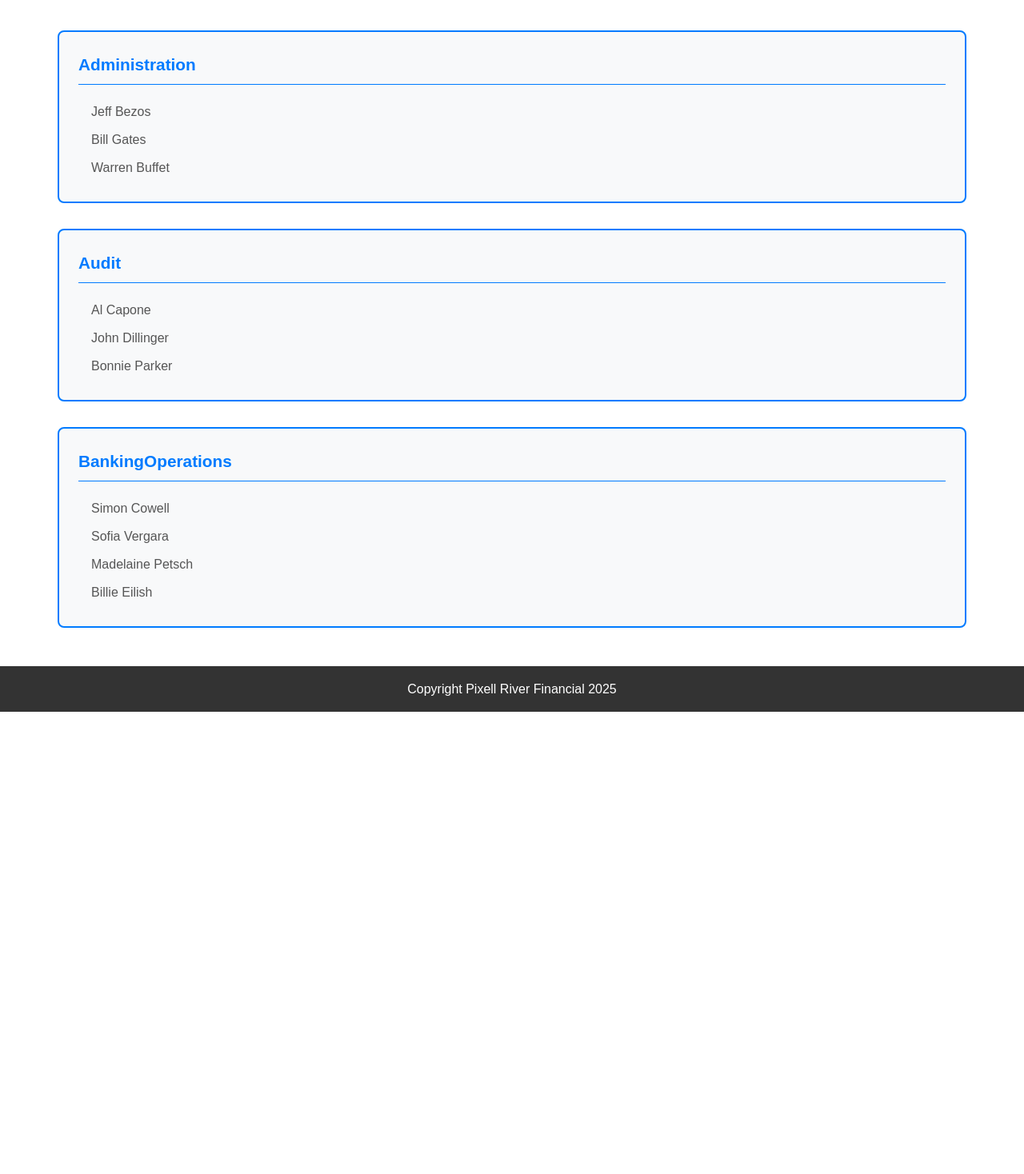
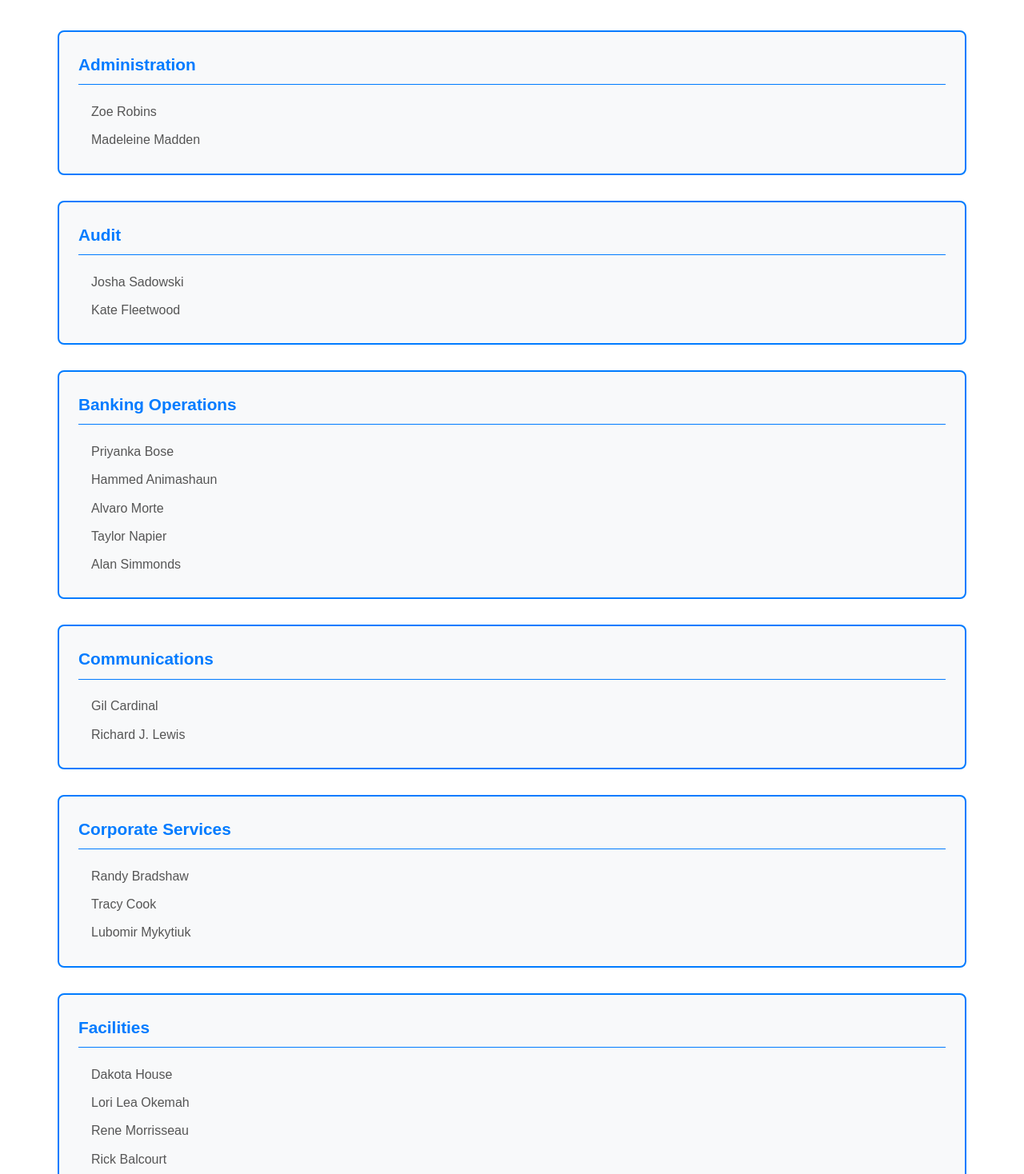
Before and after one commit to marionqueen/full-stack_html-lab1, a React (Vite) app in the folder full-stack_html-lab1-react/: page / in a window 1280 px wide. Shown: the part 322-1790 px from the top of the page at 80% size. Before the commit the page ends 1212 px from the top, so only its background shows below. Built offline with nearby package versions, Linux system fonts and the light colour scheme.

Commit message:
chore: updated employee_list from Case Study Document.

```diff
--- a/full-stack_html-lab1-react/src/data/employee_data.ts
+++ b/full-stack_html-lab1-react/src/data/employee_data.ts
@@ -1,22 +1,35 @@
 export const employeeData = {
   "departments": {
     "Administration": [
-      "Jeff Bezos",
-      "Bill Gates",
-      "Warren Buffet"
+      "Zoe Robins",
+      "Madeleine Madden"
     ],
     "Audit": [
-      "Al Capone",
-      "John Dillinger",
-      "Bonnie Parker",
+      "Josha Sadowski",
+      "Kate Fleetwood"
 
     ],
-    "BankingOperations": [
-      "Simon Cowell",
-      "Sofia Vergara",
-      "Madelaine Petsch",
-      "Billie Eilish"
-
+    "Banking Operations": [
+      "Priyanka Bose",
+      "Hammed Animashaun",
+      "Alvaro Morte",
+      "Taylor Napier",
+      "Alan Simmonds"
+    ],
+    "Communications": [
+      "Gil Cardinal",
+      "Richard J. Lewis"
+    ],
+    "Corporate Services": [
+      "Randy Bradshaw",
+      "Tracy Cook",
+      "Lubomir Mykytiuk"
+    ],
+    "Facilities": [
+      "Dakota House",
+      "Lori Lea Okemah",
+      "Rene Morrisseau",
+      "Rick Balcourt"
     ]
   }
 }
```
Also changed, not shown: 1 other file (tests, documents, lock files or other folders).
